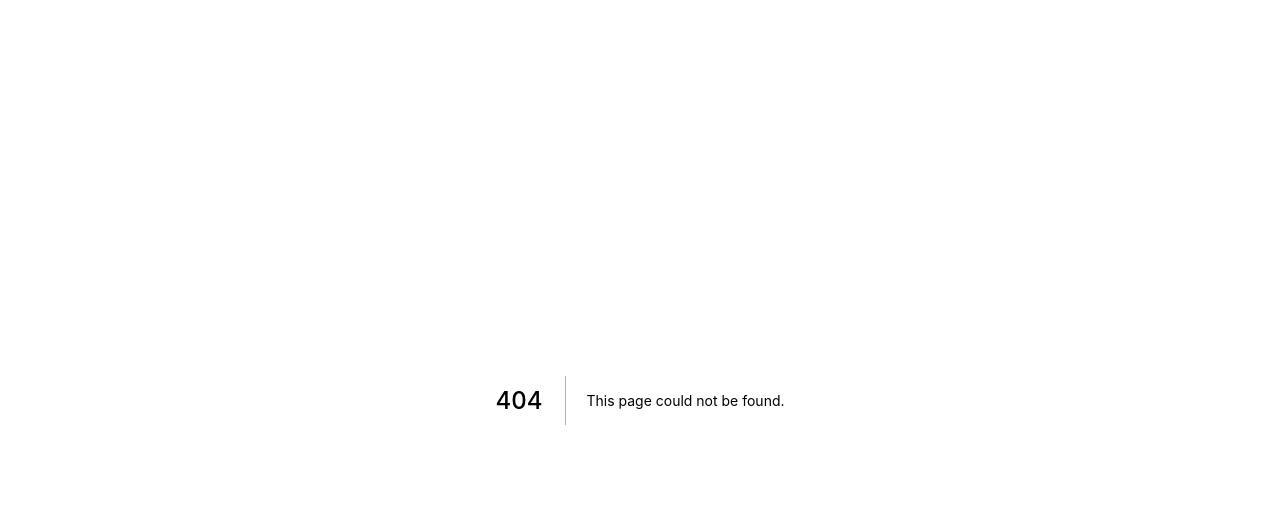
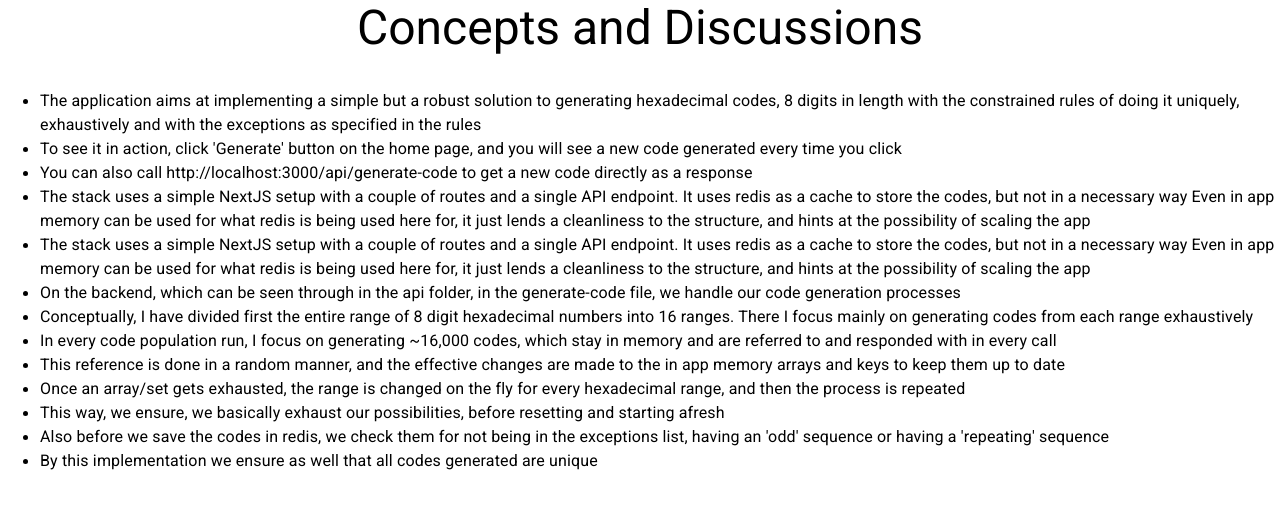
Before and after one commit to harzkr/hexcode-generator, a Next.js app: page /concept in a window 1280 px wide. Before the commit this address had no page. Shown: the top 508 px of the page. Built offline with nearby package versions, Linux system fonts and the light colour scheme.

Commit message:
Update concepts

```diff
--- /dev/null
+++ b/pages/concept.js
@@ -0,0 +1,88 @@
+import { Typography } from "@mui/material";
+
+export default function Concept() {
+  return (
+    <div
+      style={{
+        display: "flex",
+        flexDirection: "column",
+        alignItems: "center",
+        justifyContent: "center",
+      }}
+    >
+      <Typography variant="h3" gutterBottom>
+        Concepts and Discussions
+      </Typography>
+      <ul>
+        <li>
+          <Typography>
+            The application aims at implementing a simple but a robust solution to generating hexadecimal codes, 8 digits in length
+            with the constrained rules of doing it uniquely, exhaustively and with the exceptions as specified in the rules
+          </Typography>
+        </li>
+        <li>
+          <Typography>
+            To see it in action, click 'Generate' button on the home page, and you will see a new code generated every time you click
+          </Typography>
+        </li>
+        <li>
+          <Typography>
+            You can also call http://localhost:3000/api/generate-code to get a new code directly as a response
+          </Typography>
+        </li>
+        <li>
+          <Typography>
+            The stack uses a simple NextJS setup with a couple of routes and a single API endpoint. It uses redis as a cache to store the codes, but not in a necessary way
+            Even in app memory can be used for what redis is being used here for, it just lends a cleanliness to the structure, and hints at the possibility of scaling the app
+          </Typography>
+        </li>
+        <li>
+          <Typography>
+            The stack uses a simple NextJS setup with a couple of routes and a single API endpoint. It uses redis as a cache to store the codes, but not in a necessary way
+            Even in app memory can be used for what redis is being used here for, it just lends a cleanliness to the structure, and hints at the possibility of scaling the app
+          </Typography>
+        </li>
+        <li>
+          <Typography>
+            On the backend, which can be seen through in the api folder, in the generate-code file, we handle our code generation processes
+          </Typography>
+        </li>
+        <li>
+          <Typography>
+            Conceptually, I have divided first the entire range of 8 digit hexadecimal numbers into 16 ranges. There I focus mainly on generating codes from each range exhaustively
+          </Typography>
+        </li>
+        <li>
+          <Typography>
+            In every code population run, I focus on generating ~16,000 codes, which stay in memory and are referred to and responded with in every call
+          </Typography>
+        </li>
+        <li>
+          <Typography>
+            This reference is done in a random manner, and the effective changes are made to the in app memory arrays and keys to keep them up to date
+          </Typography>
+        </li>
+        <li>
+          <Typography>
+            Once an array/set gets exhausted, the range is changed on the fly for every hexadecimal range, and then the process is repeated
+          </Typography>
+        </li>
+        <li>
+          <Typography>
+            This way, we ensure, we basically exhaust our possibilities, before resetting and starting afresh
+          </Typography>
+        </li>
+        <li>
+          <Typography>
+            Also before we save the codes in redis, we check them for not being in the exceptions list, having an 'odd' sequence or having a 'repeating' sequence
+          </Typography>
+        </li>
+        <li>
+            <Typography>
+                By this implementation we ensure as well that all codes generated are unique
+            </Typography>
+        </li>
+      </ul>
+    </div>
+  );
+}
```
